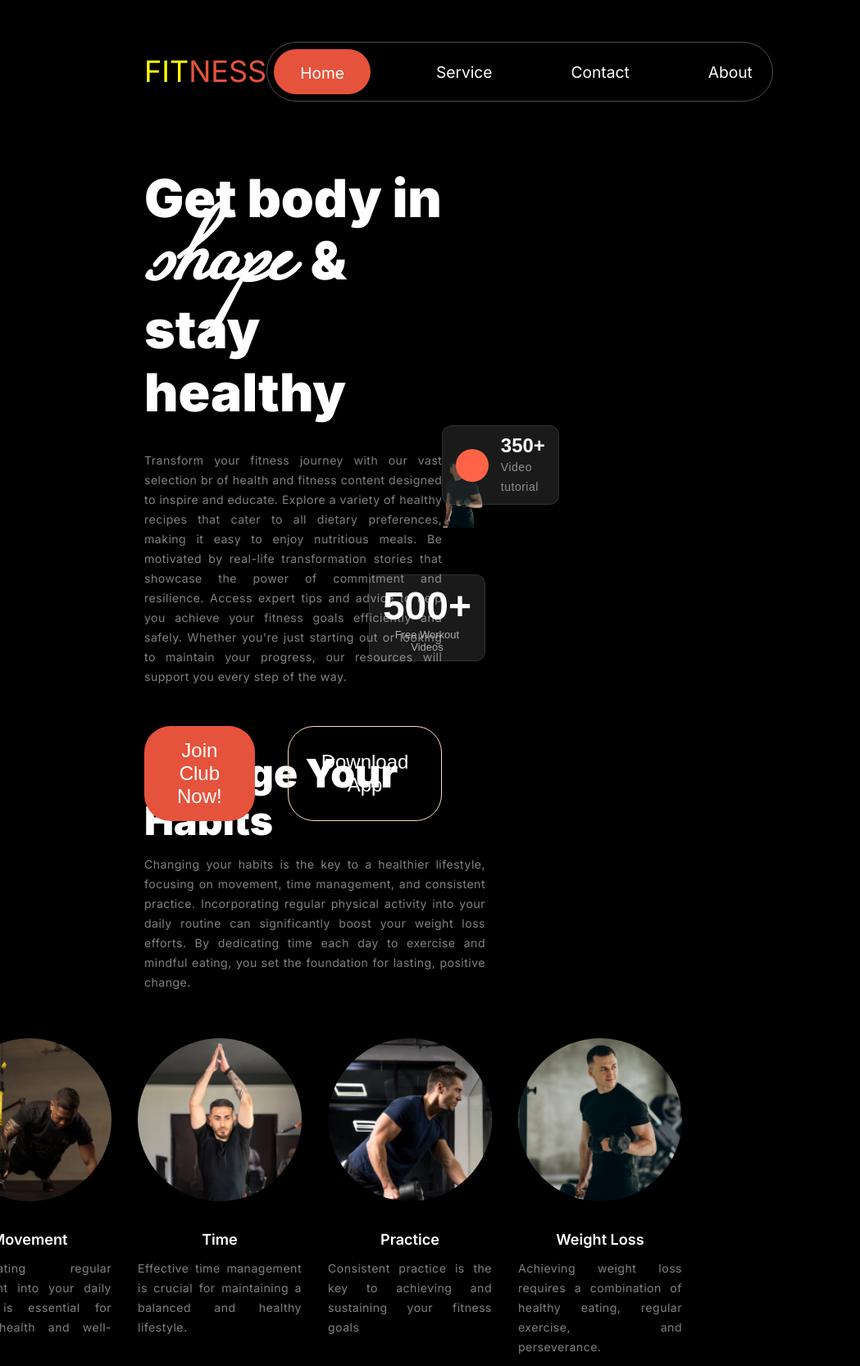
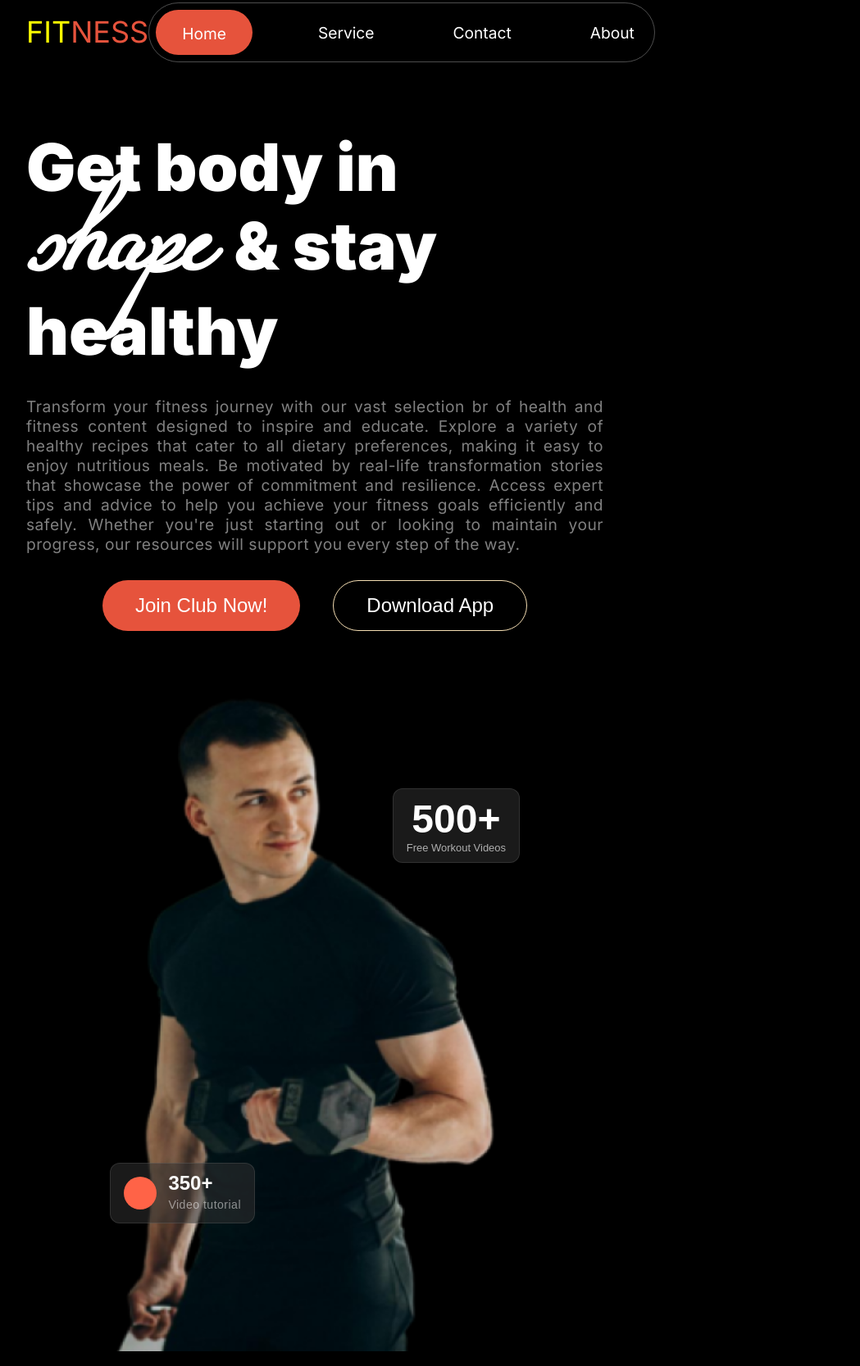
Before and after one commit to asimdhali/B10A02, a plain HTML site: page index.html in a window 768 px wide. Shown: the part 13-1680 px from the top of the page at 82% size, 1049 px wide, since content can reach past the window. Drawn offline with Linux system fonts and the light colour scheme.

Commit message:
responsive for medium screen 576px to 992px

```diff
--- a/styles/style.css
+++ b/styles/style.css
@@ -748,3 +748,112 @@ h2{
         margin-top: 1.5rem;
     }
 }
+
+
+/* =========== MEDIA QUERIES FOR MEDIUM DISPLAY (576PX 5O 992PX========== */
+@media screen and (min-width: 576px) and (max-width: 992px){
+    .banner-section{
+        height: auto;
+    }
+
+    .container{
+        margin: 1rem 2rem;
+    }
+
+    .banner-bottom-container{
+        flex-direction: column;
+    }
+
+    .banner-bottom-left h1{
+        /* text-align: center; */
+        font-size: 5rem;
+    }
+
+    .banner-bottom-left span{
+        font-size: 10rem;
+    }
+
+    .banner-bottom-left p{
+        font-size: 1.2rem;
+        max-width: 900px;
+        margin-bottom: 2rem;
+    }
+
+    .banner-btm-btn{
+        margin: 0 auto;
+    }
+
+    .banner-bottom-right{
+        margin-top: 3rem;
+        width: 500px;
+    }
+
+    .banner-bottom-right #tutorials{
+        bottom: 10rem;
+    }
+
+    .habits{
+        margin-top: 5rem;
+    }
+
+    .habits p{
+        max-width: 800px;
+        text-align: justify;
+        margin-top: 0.8rem;
+    }
+
+    .habit-card-content{
+        display: grid;
+        grid-template-columns: repeat(2, 1fr);
+        gap: 3rem;
+    }
+
+    .habits-card-container img{
+        width: 800px;
+        border-radius: 50%;
+    }
+
+    .habits-card-container p{
+        text-align: justify;
+        width: 350px;
+    }
+
+    .bmi-heading{
+        margin-top: 5rem;
+    }
+
+    .bmi-content{
+        flex-direction: column;
+    }
+
+    .bmi-chart,
+    .calc-bmi{
+        text-align: center;
+    }
+
+    .bmi-chart .table{
+        margin: 0 auto;
+    }
+
+    .calc-bmi{
+        text-align: center;
+        display: flex;
+        justify-content: center;
+        align-items: center;
+    }
+
+    .form-content .form-btn{
+        grid-column: span 2;
+    }
+
+    .footer{
+        display: grid;
+        grid-template-rows: auto auto;
+        grid-template-columns: 1fr 1fr;
+        width: 100%;
+    }
+
+    .description{
+        grid-column: 1/-1;
+    }
+}
```
